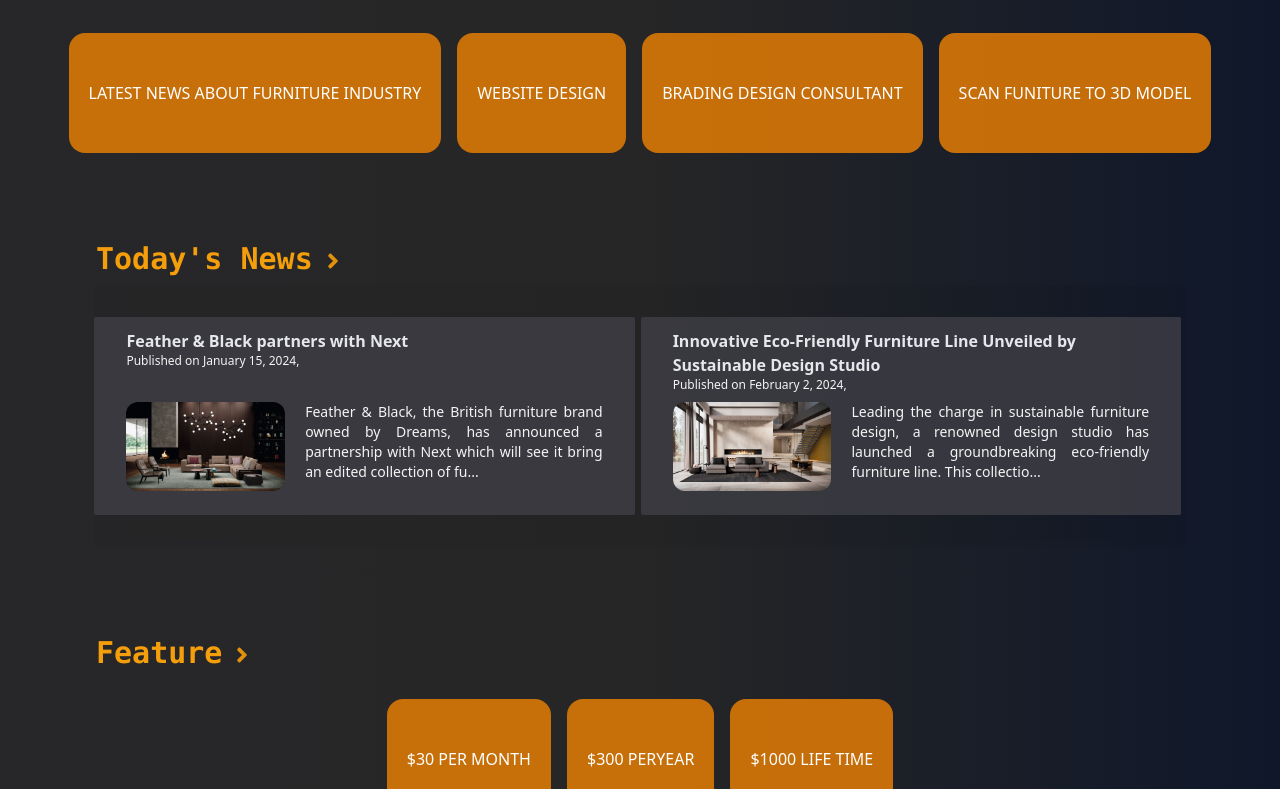
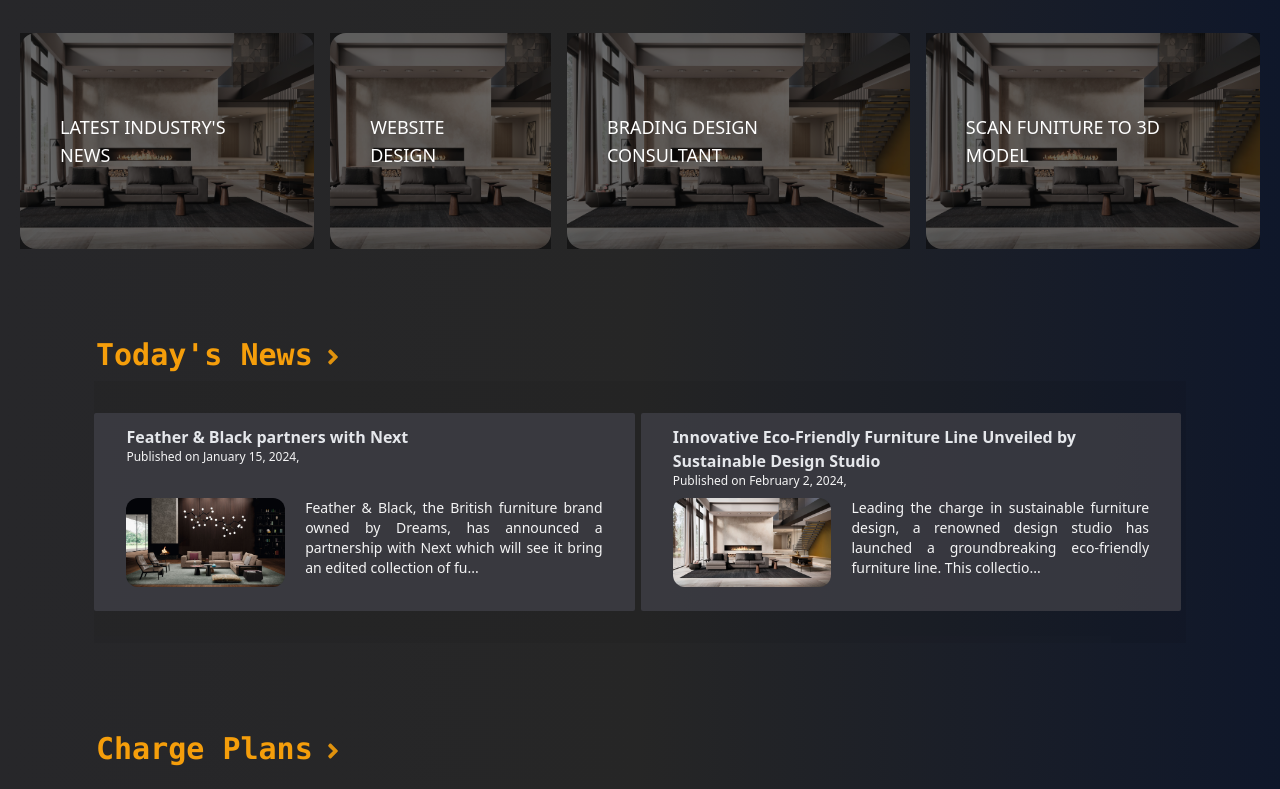
Before and after one commit to namke-dev/ThreeD-Catalog, a Next.js app: page /home in a window 1280 px wide. Shown: the part 951-1740 px from the top of the page. Built offline with nearby package versions, Linux system fonts and the light colour scheme.

Commit message:
add button background

```diff
--- a/src/components/layouts/Footer.jsx
+++ b/src/components/layouts/Footer.jsx
@@ -5,7 +5,7 @@ export default function Footer() {
     <footer className="w-full">
       <div
         className="flex flex-col px-5 md:px-14 py-8
-        bg-gray-950 text-white/70 text-xs md:text-sm gap-0"
+        bg-gray-950 text-white/70 text-xs md:text-sm gap-0 md:mt-32"
       >
         <p className="font-semibold pb-2">DEV STOCK - Project by @namke.dev</p>
         <p className="pb-2">
--- a/src/pages/home.js
+++ b/src/pages/home.js
@@ -36,7 +36,7 @@ export default function Home() {
       </Link>
       <HomePageCart className="col-span-2 flex items-center justify-center">
         <div className="flex flex-row gap-4 mt-5">
-          <FeatureCart>Latest news about furniture industry</FeatureCart>
+          <FeatureCart>Latest industry's news</FeatureCart>
           <FeatureCart>Website design</FeatureCart>
           <FeatureCart>Brading design consultant</FeatureCart>
           <FeatureCart>Scan funiture to 3d model</FeatureCart>
@@ -84,7 +84,7 @@ export default function Home() {
            ml-24
            text-amber-500 font-mono font-semibold"
         >
-          Feature
+          Charge Plans
         </p>
         <FaAngleRight
           className="mt-2 ml-2
@@ -98,7 +98,7 @@ export default function Home() {
         />
       </Link>
       <HomePageCart className="col-span-2 flex items-center justify-center">
-        <div className="flex flex-row gap-4 mt-5">
+        <div className="flex flex-row mt-5 gap-20">
           <FeatureCart>$30 per month</FeatureCart>
           <FeatureCart>$300 peryear</FeatureCart>
           <FeatureCart>$1000 life time</FeatureCart>
@@ -109,17 +109,27 @@ export default function Home() {
 }
 
 function FeatureCart({ children }) {
+  const backgroundImageStyle = {
+    backgroundImage: `url('/images/news2.jpg')`,
+    backgroundSize: "cover",
+    backgroundPosition: "center",
+    filter: "brightness(100%)",
+  };
   return (
     <div
-      className="h-[120px] w-auto
-     px-5
-     bg-amber-600/90 text-white
-     flex
+      className="py-20 w-auto
+      px-10
+     text-white
+      flex
       justify-center items-center
-     rounded-2xl
-     uppercase"
+      rounded-2xl
+      uppercase
+      font-medium
+      text-lg"
+      style={backgroundImageStyle}
     >
-      {children}
+      <div className="bg-neutral-950/60 w-full h-full absolute top-0"></div>
+      <div className="z-30">{children}</div>
     </div>
   );
 }
```
